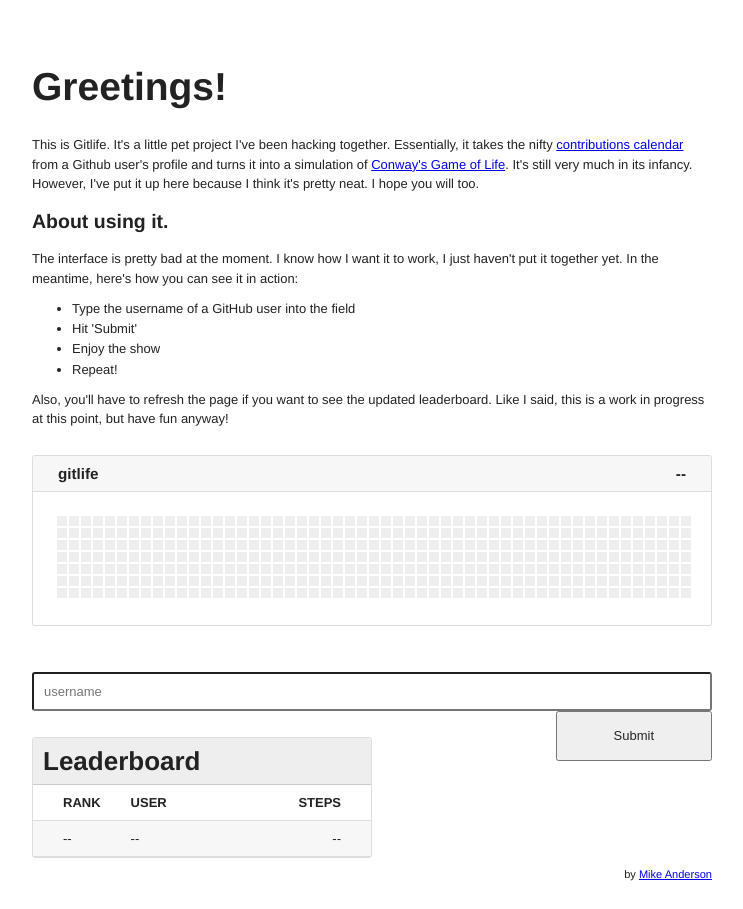
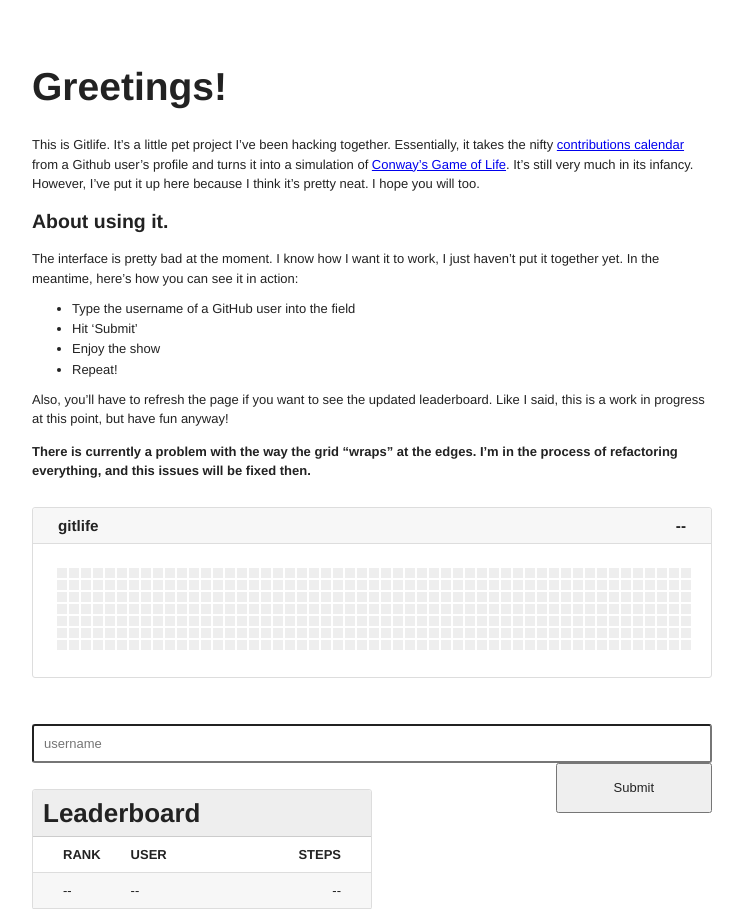
Before and after one commit to athaeryn/gitlife, a PHP site: page / in a window 1280 px wide. Shown: the top 909 px of the page, without its empty margins (268-1011 px from the left). Before the commit the page ends 881 px from the top, so only its background shows below. Run offline with PHP 8.4, Linux system fonts and the light colour scheme; data that the repository does not hold is empty; some libraries are stand-ins or nearby versions.

Commit message:
Added a notice about the problem with the grid wrapping.

```diff
--- a/public_html/index.php
+++ b/public_html/index.php
@@ -3,38 +3,43 @@
     <div class="intro">
         <h1>Greetings!</h1>
         <p>
-            This is Gitlife. It's a little pet project I've been hacking
+            This is Gitlife. It&rsquo;s a little pet project I&rsquo;ve been hacking
             together. Essentially, it takes the nifty
             <a href="https://github.com/blog/1360-introducing-contributions" target="_blank">contributions calendar</a>
-            from a Github user's profile and turns it into a simulation of
-            <a href="http://en.wikipedia.org/wiki/Conway's_Game_of_Life" target="_blank">Conway's Game of Life</a>.
-            It's still very much in its infancy. However, I've put it up here
-            because I think it's pretty neat. I hope you will too.
+            from a Github user&rsquo;s profile and turns it into a simulation of
+            <a href="http://en.wikipedia.org/wiki/Conway's_Game_of_Life" target="_blank">Conway&rsquo;s Game of Life</a>.
+            It&rsquo;s still very much in its infancy. However, I&rsquo;ve put it up here
+            because I think it&rsquo;s pretty neat. I hope you will too.
         </p>
         <h2>About using it.</h2>
         <p>
             The interface is pretty bad at the moment. I know how I want it to
-            work, I just haven't put it together yet. In the meantime, here's
+            work, I just haven&rsquo;t put it together yet. In the meantime, here&rsquo;s
             how you can see it in action:
         </p>
         <ul>
             <li>Type the username of a GitHub user into the field</li>
-            <li>Hit 'Submit'</li>
+            <li>Hit &lsquo;Submit&rsquo;</li>
             <li>Enjoy the show</li>
             <li>Repeat!</li>
         </ul>
         <p>
-            Also, you'll have to refresh the page if you want to see the updated
+            Also, you&rsquo;ll have to refresh the page if you want to see the updated
             leaderboard. Like I said, this is a work in progress at this point,
             but have fun anyway!
+        </p>
+        <p>
+            <b>There is currently a problem with the way the grid
+            &ldquo;wraps&rdquo; at the edges. I&rsquo;m in the process of
+            refactoring everything, and this issues will be fixed then.</b>
         </p>
     </div>
     <div class="grid-container">
         <h3 class="clearfix"><span id="userBox">gitlife</span><span
 id="stepsBox">--</span></h3>
         <canvas id="grid" width="634" height="82">
-            This website uses HTML5's canvas to function. If you're reading this,
-            your browser doesn't support canvas, which means you're probably running
+            This website uses HTML5&rsquo;s canvas to function. If you&rsquo;re reading this,
+            your browser doesn&rsquo;t support canvas, which means you&rsquo;re probably running
             an old version of IE. Consider updating that old thing so you can
             join in the fun!
         </canvas>
```
